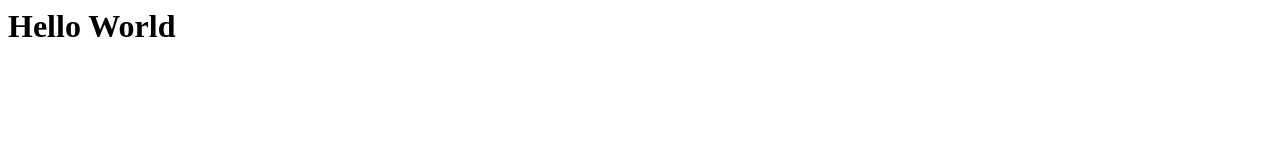
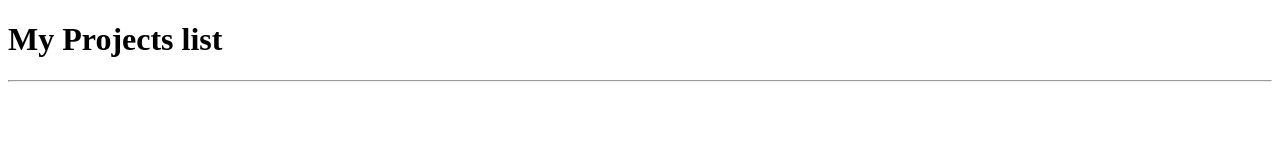
Before and after one commit to therohitdev/smartkrohit.github.io, a plain HTML site: page index.html in a window 1280 px wide. Drawn offline with Linux system fonts and the light colour scheme.

Commit message:
update code in index.html

```diff
--- a/index.html
+++ b/index.html
@@ -1 +1,13 @@
-<h1>Hello World</h1>
+<!DOCTYPE html>
+<html lang="en">
+<head>
+  <meta charset="UTF-8">
+  <meta http-equiv="X-UA-Compatible" content="IE=edge">
+  <meta name="viewport" content="width=device-width, initial-scale=1.0">
+  <title>Rohit Projects</title>
+</head>
+<body>
+  <h1>My Projects list</h1>
+  <hr />
+</body>
+</html>
```
